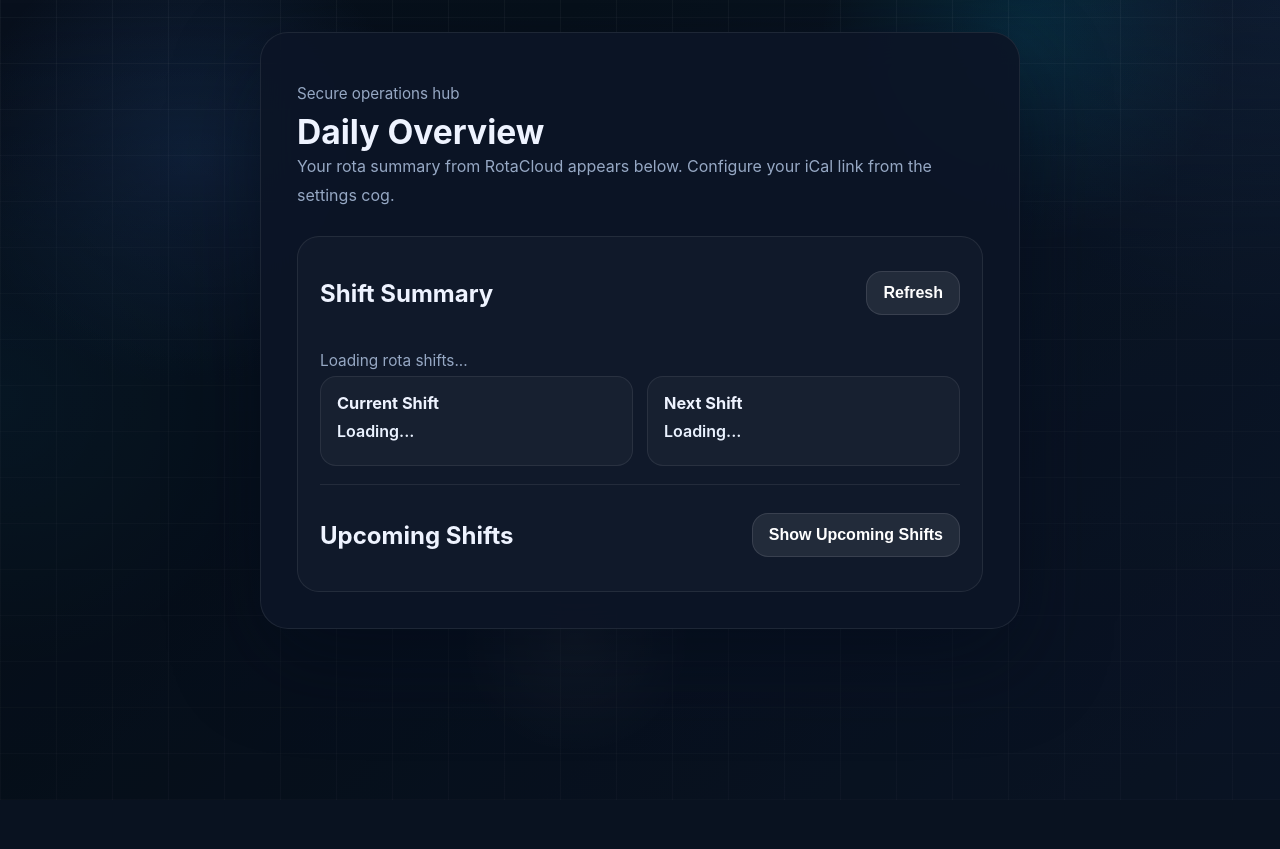
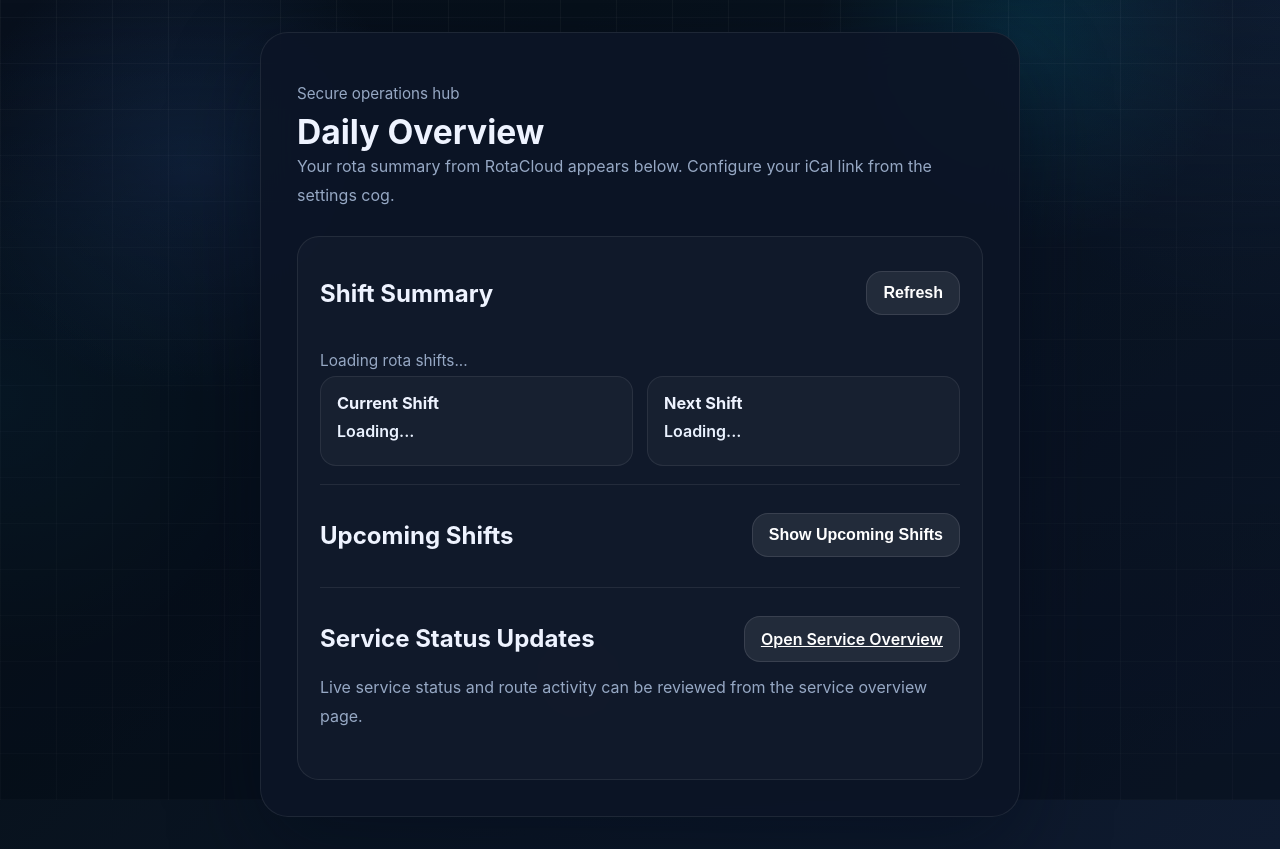
Before and after one commit to Wakkymike/OCC-Assist, a Flask app: template templates/daily-overview.html in a window 1280 px wide. Before the commit the page ends 629 px from the top, so only its background shows below. Run offline with Flask 3, Linux system fonts and the light colour scheme; the template is opened without the code that fills it, so the values that code supplies are empty.

Commit message:
Restore daily overview admin and service sections

```diff
--- a/templates/daily-overview.html
+++ b/templates/daily-overview.html
@@ -58,6 +58,24 @@
         <div id="upcoming-message" class="message" hidden></div>
         <div id="upcoming-list" class="upcoming-list" hidden></div>
       </section>
+
+      <section class="overview-upcoming" aria-label="Service status updates">
+        <div class="section-row">
+          <h2>Service Status Updates</h2>
+          <a class="btn secondary compact" href="{{ url_for('service_overview') }}">Open Service Overview</a>
+        </div>
+        <p class="section-copy">Live service status and route activity can be reviewed from the service overview page.</p>
+      </section>
+
+      {% if current_user.is_superadmin or current_user.permissions.admin_privileges or current_user.permissions.user_management %}
+      <section class="overview-upcoming" aria-label="Admin access">
+        <div class="section-row">
+          <h2>Admin</h2>
+          <a class="btn secondary compact" href="{{ url_for('users_page') }}">Open User Management</a>
+        </div>
+        <p class="section-copy">Manage user access, permissions, and system administration settings from here.</p>
+      </section>
+      {% endif %}
     </section>
   </section>
 {% endblock %}
```
